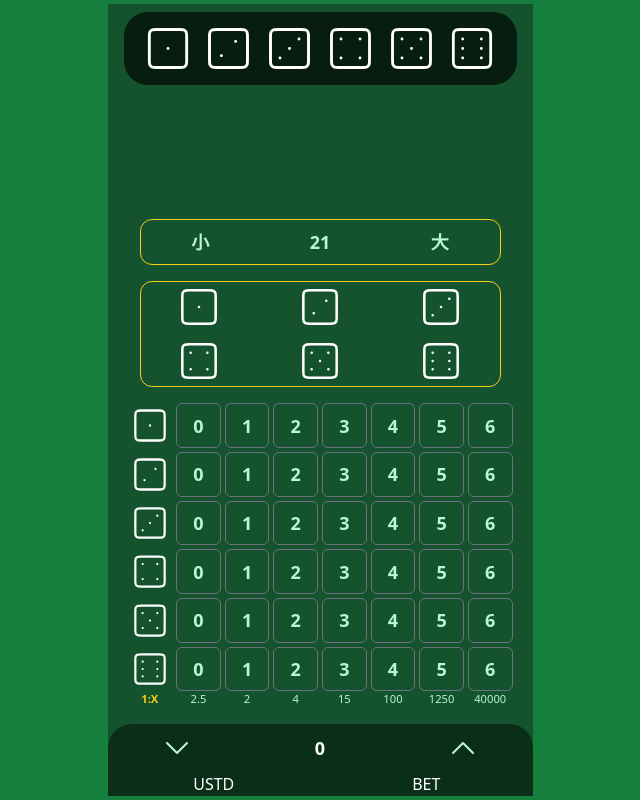
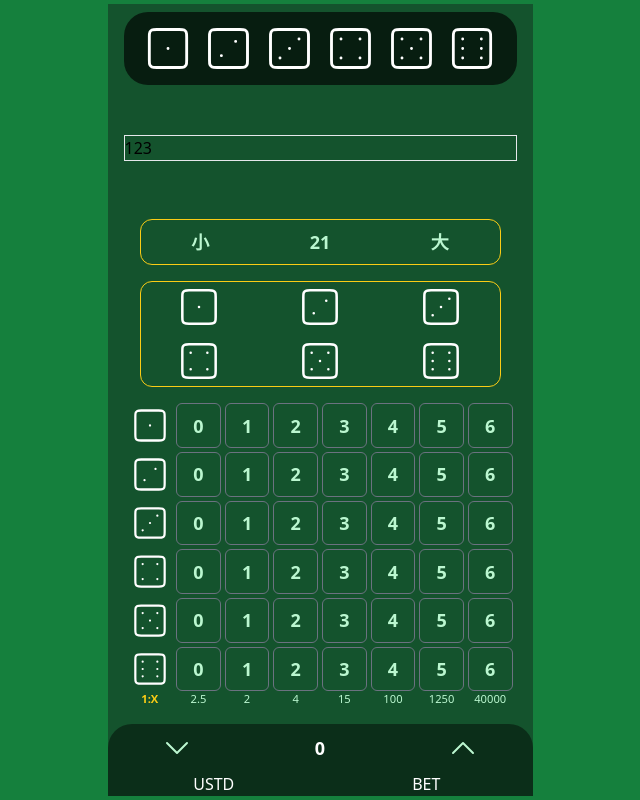
Before and after one commit to Sickdogg/dicegame, a Svelte app: page / in a window 1280 px wide. Shown: the whole page, without its empty margins (320-960 px from the left). Built offline with nearby package versions, Linux system fonts and the light colour scheme.

Commit message:
back to flex layout

```diff
--- a/src/App.svelte
+++ b/src/App.svelte
@@ -17,7 +17,9 @@
       <div class="bg-black bg-opacity-65 rounded-3xl">
         <ResultPlace />
       </div>
-
+      <div class="grid border">
+        123
+      </div>
       <div class="grid grid-cols-1 overflow-hidden rounded-2xl">
         <MoreOrLessPlace />
         <IconCountPlace />
```
